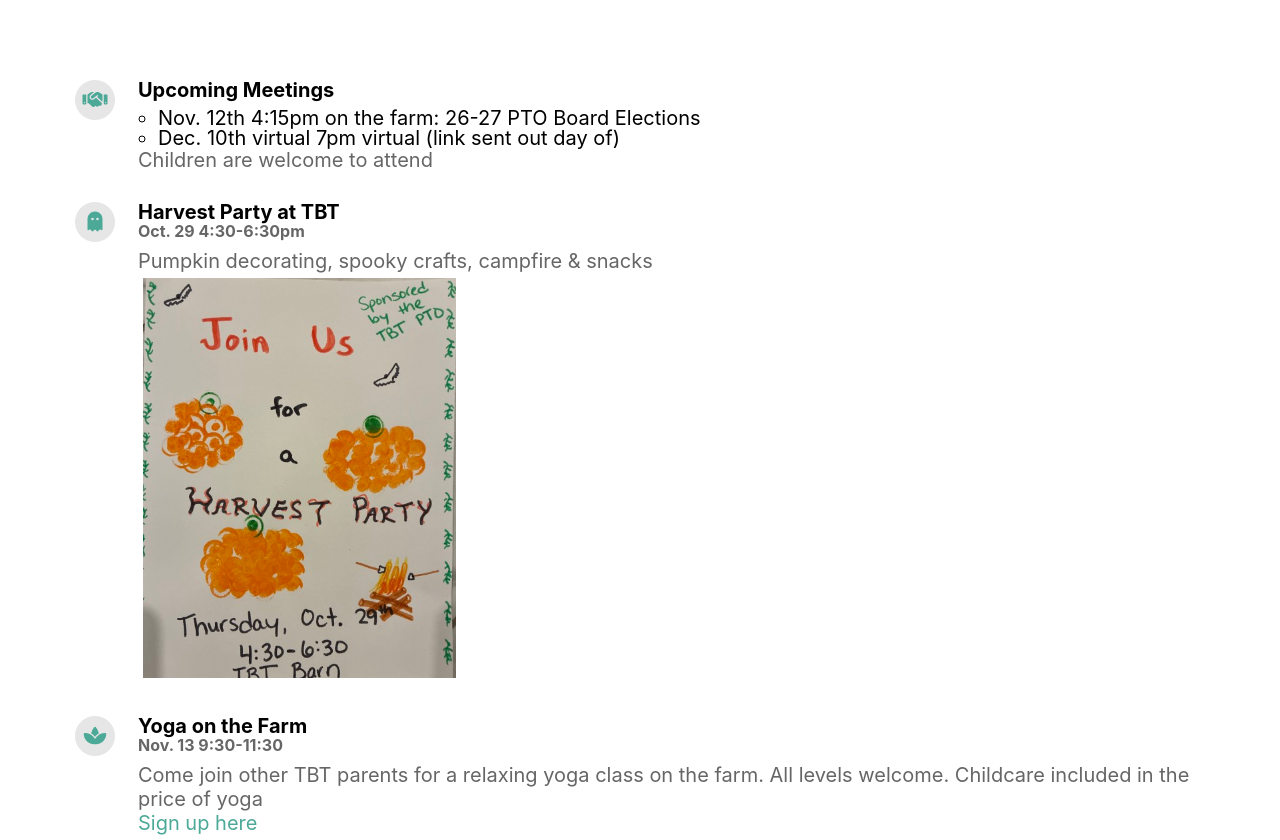
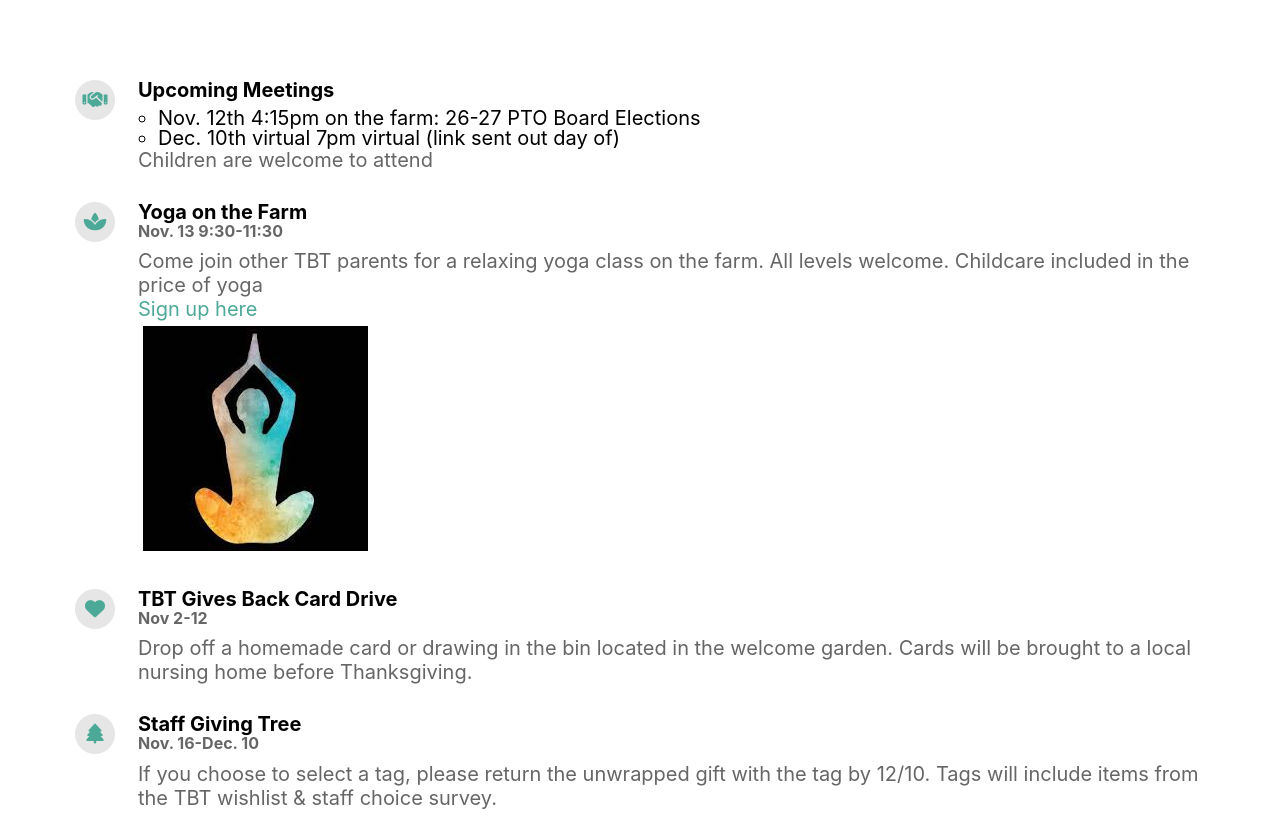
Before and after one commit to mrawdon/tbt-pto, a Jekyll site: the page built from index.html, in a window 1280 px wide and 900 px high, scrolled down 658 px, cut to the strip 60-900 px from the top of the window. Built offline with Jekyll 4.4.1, drawn with Linux system fonts in a browser that asks for light colours; nearby versions of some CDN libraries.

Commit message:
removed harvest party

```diff
--- a/_pages/features.md
+++ b/_pages/features.md
@@ -13,13 +13,6 @@ content_list:
 
       Children are welcome to attend
     fontawesome_icon_name: handshake
-
-  - title: Harvest Party at TBT
-    date: Oct. 29 4:30-6:30pm
-    fontawesome_icon_name: ghost
-    image: /assets/harvest_party_flyer.jpg
-    description: |
-      Pumpkin decorating, spooky crafts, campfire & snacks
 
   - title: Yoga on the Farm
     date: Nov. 13 9:30-11:30
```
